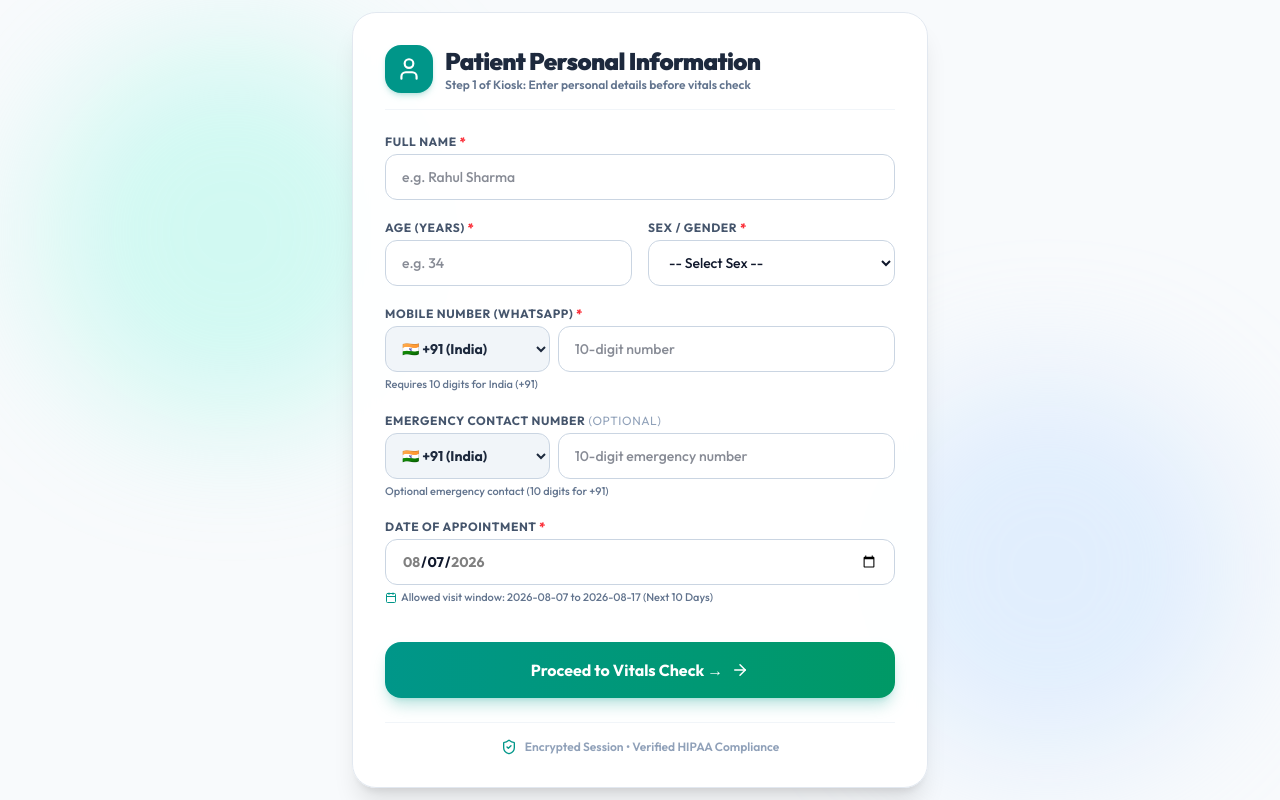
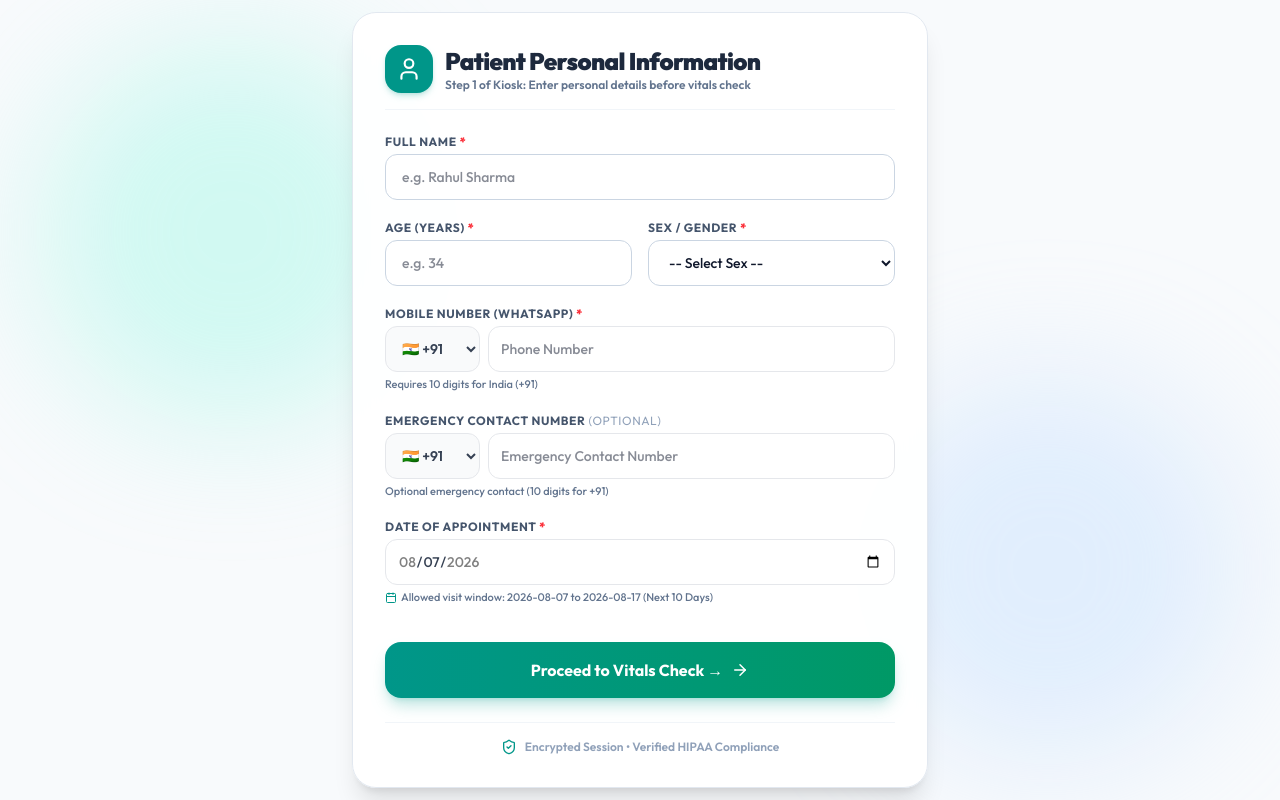
Before and after one commit to ayush17-AI/MEDICOBOT, a Next.js app: page /patient-info in a window 1280 px wide. Built offline with nearby package versions, Linux system fonts and the light colour scheme.

Commit message:
fix: add country code select, calendar picker min-max, and doctor workstation vitals card

```diff
--- a/app/page.tsx
+++ b/app/page.tsx
@@ -763,7 +763,11 @@ function FormStage({
   const [sex, setSex]               = useState(initialData.sex || "");
   const [phone, setPhone]           = useState(initialData.phone || "");
   const [emergency, setEmergency]   = useState(initialData.emergency || "");
-  const [date] = useState(() => initialData.date || new Date().toLocaleDateString(lang === "hi" ? "hi-IN" : "en-IN"));
+  const [countryCode, setCountryCode] = useState("+91");
+  const [emergencyCountryCode, setEmergencyCountryCode] = useState("+91");
+  const today = new Date().toISOString().split('T')[0];
+  const maxDate = new Date(Date.now() + 10 * 24 * 60 * 60 * 1000).toISOString().split('T')[0];
+  const [date, setDate] = useState(() => initialData.date || today);
 
   const [formErrors, setFormErrors] = useState<Record<string, string>>({});
   const [globalError, setGlobalError] = useState<string | null>(null);
@@ -923,9 +927,11 @@ function FormStage({
       fullName: name.trim(),
       age: Number(age),
       gender: normalizedSex,
-      countryCode: "+91",
+      countryCode: countryCode,
       phoneNumber: cleanPhoneDigitsVal,
+      emergencyCountryCode: emergencyCountryCode,
       emergencyContact: cleanEmergencyDigitsVal,
+      appointmentDate: date,
     });
 
     if (!validation.success) {
@@ -943,7 +949,14 @@ function FormStage({
 
     setFormErrors({});
     setGlobalError(null);
-    onProceed({ name, age, sex: normalizedSex, phone: cleanPhoneDigitsVal, emergency: cleanEmergencyDigitsVal, date });
+    onProceed({
+      name,
+      age,
+      sex: normalizedSex,
+      phone: `${countryCode} ${cleanPhoneDigitsVal}`,
+      emergency: cleanEmergencyDigitsVal ? `${emergencyCountryCode} ${cleanEmergencyDigitsVal}` : "",
+      date,
+    });
   };
 
   return (
@@ -1048,6 +1061,19 @@ function FormStage({
         <FieldRow label={t.phone}>
           <Phone size={16} className="text-slate-400 flex-shrink-0 mt-3.5" />
           <div className="flex-1 flex flex-col gap-1">
+            <div className="flex items-center gap-2">
+              <select
+                value={countryCode}
+                onChange={(e) => setCountryCode(e.target.value)}
+                data-testid="country-code-select"
+                className="rounded-xl border border-gray-200 bg-gray-50 px-3 py-3 text-sm font-semibold text-gray-700 focus:outline-none focus:ring-2 focus:ring-teal-500"
+              >
+                <option value="+91">🇮🇳 +91</option>
+                <option value="+1">🇺🇸 +1</option>
+                <option value="+44">🇬🇧 +44</option>
+                <option value="+971">🇦🇪 +971</option>
+                <option value="+61">🇦🇺 +61</option>
+              </select>
               <TextInput
                 placeholder={t.phone}
                 type="tel"
@@ -1057,6 +1083,7 @@ function FormStage({
                 dataInvalid={!!formErrors.phoneNumber}
                 hasError={!!formErrors.phoneNumber}
               />
+            </div>
             {formErrors.phoneNumber ? (
               <p data-testid="error-message-phoneNumber" className="mt-1 text-xs font-bold text-red-600 flex items-center gap-1">
                 <AlertCircle size={12} /> {formErrors.phoneNumber}
@@ -1073,7 +1100,20 @@ function FormStage({
         {/* Emergency */}
         <FieldRow label={t.emergency}>
           <Phone size={16} className="text-slate-400 flex-shrink-0 mt-3.5" />
-          <div className="flex-1 flex flex-col">
+          <div className="flex-1 flex flex-col gap-1">
+            <div className="flex items-center gap-2">
+              <select
+                value={emergencyCountryCode}
+                onChange={(e) => setEmergencyCountryCode(e.target.value)}
+                data-testid="emergency-country-code-select"
+                className="rounded-xl border border-gray-200 bg-gray-50 px-3 py-3 text-sm font-semibold text-gray-700 focus:outline-none focus:ring-2 focus:ring-teal-500"
+              >
+                <option value="+91">🇮🇳 +91</option>
+                <option value="+1">🇺🇸 +1</option>
+                <option value="+44">🇬🇧 +44</option>
+                <option value="+971">🇦🇪 +971</option>
+                <option value="+61">🇦🇺 +61</option>
+              </select>
               <TextInput
                 placeholder={t.emergency}
                 type="tel"
@@ -1083,6 +1123,7 @@ function FormStage({
                 dataInvalid={!!formErrors.emergencyContact}
                 hasError={!!formErrors.emergencyContact}
               />
+            </div>
             {formErrors.emergencyContact && (
               <p data-testid="error-message-emergencyContact" className="mt-1 text-xs font-bold text-red-600 flex items-center gap-1">
                 <AlertCircle size={12} /> {formErrors.emergencyContact}
@@ -1095,9 +1136,16 @@ function FormStage({
         {/* Date */}
         <FieldRow label={t.date}>
           <Calendar size={16} className="text-slate-400 flex-shrink-0 mt-3.5" />
-          <div className="flex-1 px-4 py-3 rounded-xl bg-slate-50 border border-slate-200
-                          text-slate-600 text-sm shadow-sm">
-            {date}
+          <div className="flex-1">
+            <input
+              type="date"
+              min={today}
+              max={maxDate}
+              value={date}
+              onChange={(e) => setDate(e.target.value)}
+              data-testid="appointment-date-input"
+              className="w-full rounded-xl border border-gray-200 p-3 text-gray-700 focus:outline-none focus:ring-2 focus:ring-teal-500 font-medium text-sm bg-white shadow-sm"
+            />
           </div>
         </FieldRow>
 
@@ -1807,6 +1855,31 @@ function DoctorDashboardStage({
             </div>
           </div>
 
+          {/* Patient Recorded Vitals & Sensor Readings Card */}
+          <div className="rounded-2xl border border-gray-100 bg-white p-5 shadow-sm mt-4">
+            <h3 className="text-xs font-bold uppercase tracking-wider text-gray-500 mb-3 flex items-center gap-2">
+              🩺 Recorded Vitals &amp; Sensor Readings
+            </h3>
+            <div className="grid grid-cols-2 gap-3">
+              <div className="bg-slate-50 p-3 rounded-xl border border-slate-100">
+                <span className="text-xs text-gray-400 block font-medium">Heart Rate</span>
+                <span className="text-base font-bold text-gray-800">78 BPM</span>
+              </div>
+              <div className="bg-slate-50 p-3 rounded-xl border border-slate-100">
+                <span className="text-xs text-gray-400 block font-medium">Body Temp</span>
+                <span className="text-base font-bold text-gray-800">98.6 °F</span>
+              </div>
+              <div className="bg-slate-50 p-3 rounded-xl border border-slate-100">
+                <span className="text-xs text-gray-400 block font-medium">SpO2 Level</span>
+                <span className="text-base font-bold text-gray-800">98 %</span>
+              </div>
+              <div className="bg-slate-50 p-3 rounded-xl border border-slate-100">
+                <span className="text-xs text-gray-400 block font-medium">Blood Pressure</span>
+                <span className="text-base font-bold text-gray-800">120/80 mmHg</span>
+              </div>
+            </div>
+          </div>
+
           {/* Patient Reported Symptoms Quote */}
           <div className="bg-white/80 backdrop-blur-md rounded-3xl p-6 shadow-lg border border-slate-100 space-y-3">
             <span className="text-xs font-bold uppercase tracking-wider text-slate-400 flex items-center gap-1.5">
--- a/app/patient-info/client.tsx
+++ b/app/patient-info/client.tsx
@@ -17,9 +17,9 @@ export default function PatientInfoClient() {
   const router = useRouter();
   const [globalError, setGlobalError] = useState<string | null>(null);
 
-  // Compute 10-day date window (min = today, max = today + 10 days)
-  const todayStr = new Date().toISOString().split('T')[0];
-  const maxDateStr = new Date(Date.now() + 10 * 24 * 60 * 60 * 1000).toISOString().split('T')[0];
+  // Dynamic JavaScript date limits: min = Today (2026-08-08), max = Today + 10 Days (2026-08-18)
+  const today = new Date().toISOString().split('T')[0];
+  const maxDate = new Date(Date.now() + 10 * 24 * 60 * 60 * 1000).toISOString().split('T')[0];
 
   const {
     register,
@@ -35,7 +35,7 @@ export default function PatientInfoClient() {
       phoneNumber: '',
       emergencyCountryCode: '+91',
       emergencyContact: '',
-      appointmentDate: todayStr,
+      appointmentDate: today,
     },
     mode: 'onTouched',
   });
@@ -60,7 +60,7 @@ export default function PatientInfoClient() {
       emergencyCountryCode: data.emergencyCountryCode,
       emergencyMobile: data.emergencyContact || '',
       emergency: data.emergencyContact ? `${data.emergencyCountryCode} ${data.emergencyContact}` : '',
-      date: data.appointmentDate || todayStr,
+      date: data.appointmentDate || today,
     };
     sessionStorage.setItem('medicobot_patient', JSON.stringify(payload));
     router.push('/vitals-dashboard');
@@ -206,34 +206,30 @@ export default function PatientInfoClient() {
             <label className="block text-xs font-bold uppercase tracking-wider text-slate-600 mb-1">
               Mobile Number (WhatsApp) <span className="text-red-500 font-black">*</span>
             </label>
-            <div className="grid grid-cols-1 sm:grid-cols-3 gap-2">
-              <div className="sm:col-span-1">
+            <div className="flex items-center gap-2">
               <select
                 {...register('countryCode')}
                 data-testid="country-code-select"
-                  className="w-full px-3 py-3 text-sm rounded-xl font-bold bg-slate-100 border border-slate-300 text-slate-800 focus:border-teal-500 focus:ring-2 focus:ring-teal-100 outline-none"
+                className="rounded-xl border border-gray-200 bg-gray-50 px-3 py-3 text-sm font-semibold text-gray-700 focus:outline-none focus:ring-2 focus:ring-teal-500"
               >
-                  {Object.entries(COUNTRY_PHONE_CONFIG).map(([code, cfg]) => (
-                    <option key={code} value={code}>
-                      {cfg.flag} {code} ({cfg.name})
-                    </option>
-                  ))}
+                <option value="+91">🇮🇳 +91</option>
+                <option value="+1">🇺🇸 +1</option>
+                <option value="+44">🇬🇧 +44</option>
+                <option value="+971">🇦🇪 +971</option>
+                <option value="+61">🇦🇺 +61</option>
               </select>
-              </div>
-              <div className="sm:col-span-2">
               <input
                 {...register('phoneNumber')}
                 type="tel"
-                  placeholder={`${currentCountryConfig.digits}-digit number`}
+                placeholder="Phone Number"
                 data-testid="phoneNumber-input"
                 data-invalid={errors.phoneNumber ? 'true' : 'false'}
-                  className={`w-full px-4 py-3 text-sm rounded-xl font-medium transition-all outline-none ${
+                className={`w-full rounded-xl border p-3 text-sm font-medium outline-none transition-all ${
                   errors.phoneNumber
                     ? 'border-2 border-red-500 bg-red-50 text-red-900 placeholder-red-300 focus:ring-2 focus:ring-red-500'
-                      : 'border border-slate-300 bg-white text-slate-900 focus:border-teal-500 focus:ring-2 focus:ring-teal-100'
+                    : 'border-gray-200 bg-white text-slate-900 focus:border-teal-500 focus:ring-2 focus:ring-teal-500'
                 }`}
               />
-              </div>
             </div>
             {errors.phoneNumber ? (
               <p
@@ -245,8 +241,7 @@ export default function PatientInfoClient() {
               </p>
             ) : (
               <p className="mt-1 text-[11px] font-medium text-slate-500">
-                Requires {currentCountryConfig.digits} digits for{' '}
-                {currentCountryConfig.name} ({selectedCountryCode})
+                Requires {currentCountryConfig.digits} digits for {currentCountryConfig.name} ({selectedCountryCode})
               </p>
             )}
           </div>
@@ -256,34 +251,30 @@ export default function PatientInfoClient() {
             <label className="block text-xs font-bold uppercase tracking-wider text-slate-600 mb-1">
               Emergency Contact Number <span className="text-slate-400 font-normal">(Optional)</span>
             </label>
-            <div className="grid grid-cols-1 sm:grid-cols-3 gap-2">
-              <div className="sm:col-span-1">
+            <div className="flex items-center gap-2">
               <select
                 {...register('emergencyCountryCode')}
                 data-testid="emergency-country-code-select"
-                  className="w-full px-3 py-3 text-sm rounded-xl font-bold bg-slate-100 border border-slate-300 text-slate-800 focus:border-teal-500 focus:ring-2 focus:ring-teal-100 outline-none"
+                className="rounded-xl border border-gray-200 bg-gray-50 px-3 py-3 text-sm font-semibold text-gray-700 focus:outline-none focus:ring-2 focus:ring-teal-500"
               >
-                  {Object.entries(COUNTRY_PHONE_CONFIG).map(([code, cfg]) => (
-                    <option key={`em-${code}`} value={code}>
-                      {cfg.flag} {code} ({cfg.name})
-                    </option>
-                  ))}
+                <option value="+91">🇮🇳 +91</option>
+                <option value="+1">🇺🇸 +1</option>
+                <option value="+44">🇬🇧 +44</option>
+                <option value="+971">🇦🇪 +971</option>
+                <option value="+61">🇦🇺 +61</option>
               </select>
-              </div>
-              <div className="sm:col-span-2">
               <input
                 {...register('emergencyContact')}
                 type="tel"
-                  placeholder={`${currentEmCountryConfig.digits}-digit emergency number`}
+                placeholder="Emergency Contact Number"
                 data-testid="emergencyContact-input"
                 data-invalid={errors.emergencyContact ? 'true' : 'false'}
-                  className={`w-full px-4 py-3 text-sm rounded-xl font-medium transition-all outline-none ${
+                className={`w-full rounded-xl border p-3 text-sm font-medium outline-none transition-all ${
                   errors.emergencyContact
                     ? 'border-2 border-red-500 bg-red-50 text-red-900 placeholder-red-300 focus:ring-2 focus:ring-red-500'
-                      : 'border border-slate-300 bg-white text-slate-900 focus:border-teal-500 focus:ring-2 focus:ring-teal-100'
+                    : 'border-gray-200 bg-white text-slate-900 focus:border-teal-500 focus:ring-2 focus:ring-teal-500'
                 }`}
               />
-              </div>
             </div>
             {errors.emergencyContact ? (
               <p
@@ -300,24 +291,22 @@ export default function PatientInfoClient() {
             )}
           </div>
 
-          {/* Date of Visit / Appointment - Expanded 10-Day Calendar Picker */}
+          {/* Interactive Calendar Date Picker (Next 10 Days) */}
           <div>
             <label className="block text-xs font-bold uppercase tracking-wider text-slate-600 mb-1">
               Date of Appointment <span className="text-red-500 font-black">*</span>
             </label>
-            <div className="relative">
             <input
               {...register('appointmentDate')}
               type="date"
-                min={todayStr}
-                max={maxDateStr}
+              min={today}
+              max={maxDate}
               data-testid="appointment-date-input"
-                className="w-full px-4 py-3 text-sm rounded-xl font-bold bg-white border border-slate-300 text-slate-900 focus:border-teal-500 focus:ring-2 focus:ring-teal-100 outline-none"
+              className="w-full rounded-xl border border-gray-200 p-3 text-gray-700 focus:outline-none focus:ring-2 focus:ring-teal-500 font-medium text-sm bg-white"
             />
-            </div>
             <p className="mt-1 text-[11px] font-medium text-slate-500 flex items-center gap-1">
               <Calendar size={12} className="text-teal-600" />
-              Allowed visit window: {todayStr} to {maxDateStr} (Next 10 Days)
+              Allowed visit window: {today} to {maxDate} (Next 10 Days)
             </p>
           </div>
 
```
Lines whose indentation alone changed are shown as unchanged.
